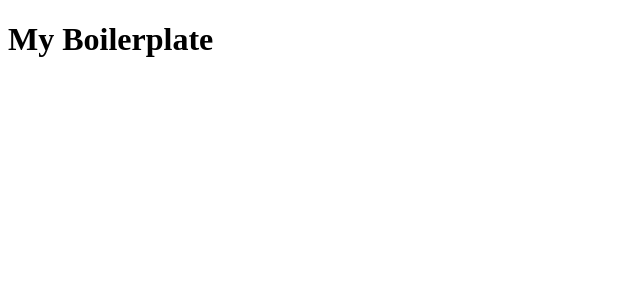
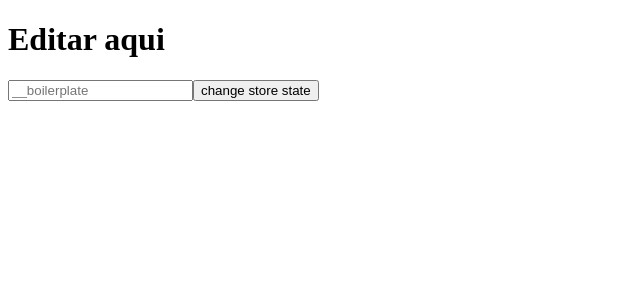
Before and after one commit to levijunior/my-react-boilerplate, a React (Create React App) app: page / in a window 1280 px wide. Shown: the top 300 px of the page, without its empty margins (0-640 px from the left). Built offline with nearby package versions, Linux system fonts and the light colour scheme.

Commit message:
context api for state control

```diff
--- a/src/App.js
+++ b/src/App.js
@@ -1,11 +1,38 @@
-import React from 'react';
+import React, { useState } from 'react';
 
-function App() {
+import Connect from "./store/config/connect";
+import { __boilerplateAction } from "./store/__boilerplateDuck";
+
+const App = props => {
+
+  const [__boilerplate, setBoilerplate] = useState("");
+  const changeNameHandler = ({ target: { value } }) => setBoilerplate(value);
+  const onSubmitHandler = () => props.dispatch(__boilerplateAction(__boilerplate));
+
   return (
     <div>
-      <h1>My Boilerplate</h1>
+      {console.log(props)}
+      <h1>{props.__boilerplate}</h1>
+      <>
+        <input
+          value={__boilerplate}
+          onChange={changeNameHandler}
+          type="text"
+          placeholder="__boilerplate"
+        />
+        <button
+          onClick={onSubmitHandler}
+        >
+          change store state
+        </button>
+      </>
     </div>
   );
-}
+};
+const mapStateToProps = ({ __boilerplate }) => {
+  return {
+    __boilerplate
+  };
+};
 
-export default App;
+export default Connect(mapStateToProps)(App);
--- a/src/index.js
+++ b/src/index.js
@@ -3,5 +3,13 @@ import ReactDOM from 'react-dom';
 import App from './App';
 import * as serviceWorker from './serviceWorker';
 
-ReactDOM.render(<App />, document.getElementById('root'));
+import Provider from './store/config/provider'
+
+ReactDOM.render(
+  <Provider>
+    <App />
+  </Provider>,
+  document.getElementById("root")
+);
+
 serviceWorker.unregister();
--- /dev/null
+++ b/src/store/__boilerplateDuck.js
@@ -0,0 +1,30 @@
+// SINGLE STORE INITIAL STATE
+export const __boilerplateStore = {
+  __boilerplate: 'Editar aqui'
+};
+
+// TYPES
+export const __BOILERPLATE = "__BOILERPLATE";
+
+//REDUCERS
+const __boilerplateReducer = (state = __boilerplateStore, action) => {
+  switch (action.type) {
+    case __BOILERPLATE:
+      return {
+        __boilerplate: action.__boilerplate || 'Editar aqui'
+      };
+
+    default:
+      return state;
+  }
+};
+
+//ACTIONS
+export const __boilerplateAction = __boilerplate => {
+  return {
+    type: __BOILERPLATE,
+    __boilerplate
+  };
+};
+
+export default __boilerplateReducer;
--- /dev/null
+++ b/src/store/config/config.js
@@ -0,0 +1,13 @@
+import { createContext } from "react";
+import { __boilerplateStore } from "../__boilerplateDuck";
+
+export const initialState = {
+  store: {
+    ...__boilerplateStore,
+  },
+  dispatch: () => {}
+};
+
+const Context = createContext(initialState);
+
+export default Context;
--- /dev/null
+++ b/src/store/config/connect.js
@@ -0,0 +1,21 @@
+import React from "react";
+import Context from "./config";
+
+const mapStateToPropsMock = (obj, props) => ({
+  ...props
+});
+
+const Connect = mapStateToProps => Component => {
+  return props => (
+    <Context.Consumer>
+      {({ dispatch, store }) => {
+        const storeProps = mapStateToProps
+          ? { ...mapStateToProps(store, props) }
+          : { ...mapStateToPropsMock(store, props) };
+        return <Component {...storeProps} dispatch={dispatch} />;
+      }}
+    </Context.Consumer>
+  );
+};
+
+export default Connect;
--- /dev/null
+++ b/src/store/config/middleware.js
@@ -0,0 +1,12 @@
+import { __BOILERPLATE } from "../__boilerplateDuck";
+
+const middleware = action => next => {
+
+  if (action.type === __BOILERPLATE) {
+    console.log(`MIDDLEWARE FOR TYPE: ${action.type}`);
+  }
+
+  next(action);
+};
+
+export default middleware;
--- /dev/null
+++ b/src/store/config/provider.js
@@ -0,0 +1,38 @@
+import React, { useReducer } from "react";
+
+import Context from "./config";
+import __boilerplateReducer, { __boilerplateStore } from "../__boilerplateDuck";
+import middleware from "./middleware";
+
+const Store = props => {
+
+  const [__boilerplateState, __boilerplateDispatch] = useReducer(__boilerplateReducer, __boilerplateStore);
+
+  const trigglerDispatchs = action => {
+    const dispatchs = [__boilerplateDispatch];
+    for (let i = 0; i < dispatchs.length; i++) {
+      dispatchs[i](action);
+    }
+  };
+
+
+  const middlewareContrutor = action => {
+    middleware(action)(trigglerDispatchs);
+  };
+
+
+  const combinedReducers = {
+    store: {
+      ...__boilerplateState,
+    },
+    dispatch: middlewareContrutor
+  };
+
+  return (
+    <Context.Provider value={combinedReducers}>
+      {props.children}
+    </Context.Provider>
+  );
+};
+
+export default Store;
```
